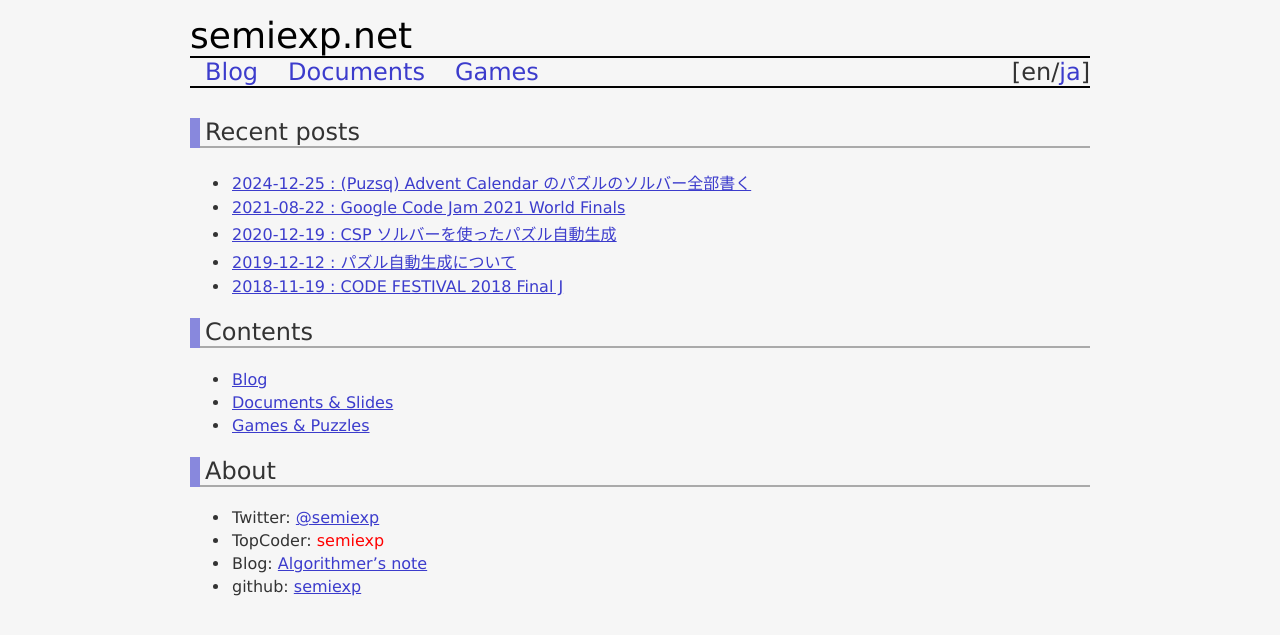
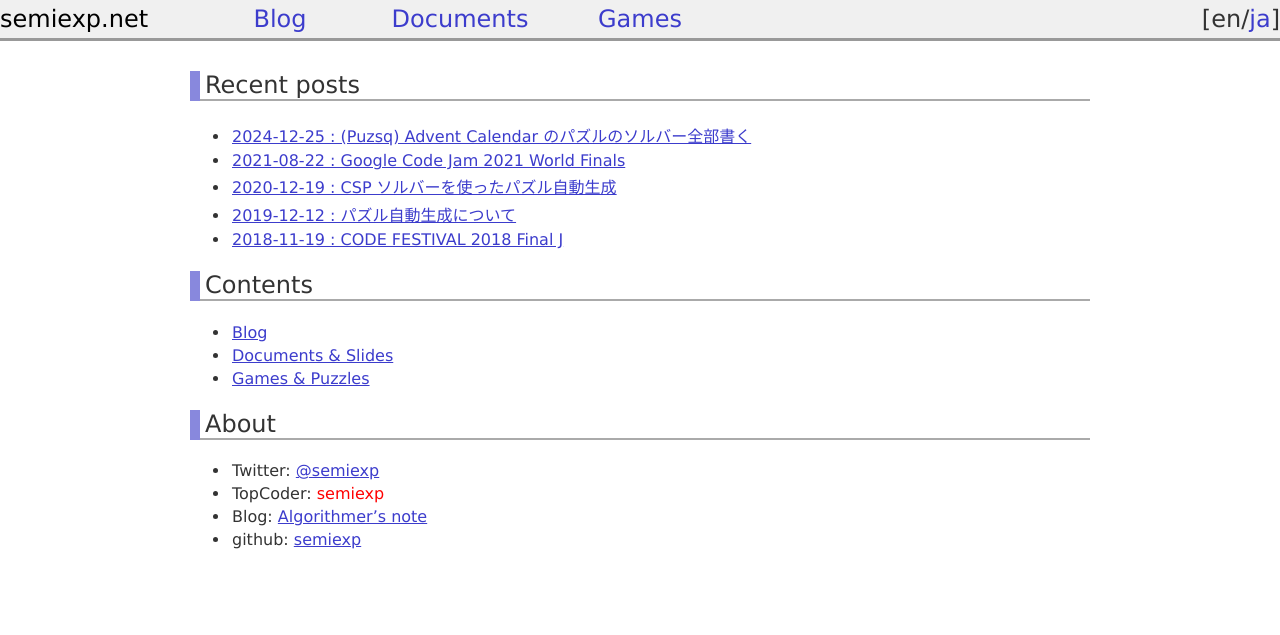
Before and after one commit to semiexp/semiexp.github.io, a Jekyll site: the page built from index.md, in a window 1280 px wide. Shown: the top 635 px of the page. Built offline with Jekyll 4.4.1, drawn with Linux system fonts in a browser that asks for light colours.

Commit message:
modify header

```diff
--- a/_layouts/default.html
+++ b/_layouts/default.html
@@ -6,19 +6,19 @@
     <link rel="stylesheet" href="{{relative}}css/default.css" type="text/css">
 </head>
 <body>
-    <div id="wrapper">
     <div id="header">
         <div id="title"><a href="{{relative}}index.html">semiexp.net</a></div>
         <div id="topmenu">
             <div id="menu_entry"><a href="{{relative}}blog/index.html">Blog</a></div>
             <div id="menu_entry"><a href="{{relative}}docs/index.html">Documents</a></div>
             <div id="menu_entry"><a href="{{relative}}games/index.html">Games</a></div>
+        </div>
         <div id="menu_lang">
             [en/{%if page.ja_version != null %}<a href="{{ page.ja_version }}">ja</a>{%else%}ja{%endif%}]
         </div>
     </div>
-        </div>
 
+    <div id="wrapper">
         <div id="content">
             {%if page.group != "home" %}<h1> {{ page.title }} </h1>{%endif%}
 {{ content }}
--- a/_layouts/default_ja.html
+++ b/_layouts/default_ja.html
@@ -6,19 +6,19 @@
     <link rel="stylesheet" href="{{relative}}css/default.css" type="text/css">
 </head>
 <body>
-    <div id="wrapper">
     <div id="header">
         <div id="title"><a href="{{relative}}index.html">semiexp.net</a></div>
         <div id="topmenu">
             <div id="menu_entry"><a href="{{relative}}blog/index_ja.html">Blog</a></div>
             <div id="menu_entry"><a href="{{relative}}docs/index_ja.html">Documents</a></div>
             <div id="menu_entry"><a href="{{relative}}games/index_ja.html">Games</a></div>
+        </div>
         <div id="menu_lang">
             [{%if page.en_version != null %}<a href="{{ page.en_version }}">en</a>{%else%}en{%endif%}/ja]
         </div>
     </div>
-        </div>
 
+    <div id="wrapper">
         <div id="content">
             {%if page.group != "home" %}<h1> {{ page.title }} </h1>{%endif%}
 {{ content }}
--- a/css/default.css
+++ b/css/default.css
@@ -1,12 +1,10 @@
 body {
     text-align: center;
-	background-color: #f6f6f6;
+	background-color: #ffffff;
     color: #333333;
-	margin-top: 5px;
-	margin-left: 20px;
-	margin-right: 20px;
-	padding: 10px;
 	font-family: Verdana, Roboto, 'Droid Sans', 'メイリオ', Meiryo, 'ＭＳ Ｐゴシック', 'ヒラギノ角ゴ Pro W3', 'Hiragino Kaku Gothic ProN', sans-serif;
+    width: 100%;
+    margin: 0;
 }
 
 h1 {
@@ -117,21 +115,25 @@ td{
 }
 
 #wrapper {
-    width: 900px;
+    max-width: 900px;
     text-align: left;
     background-color: #EEEEEE;
-    margin: 0 auto;
+    margin: 10px auto;
 }
 
 #header {
+    padding-top: 5px;
+    padding-bottom: 5px;
     width: 100%;
-    float: left;
-    padding-bottom: 10px;
+    font-size: 24px;
+    background-color: #f0f0f0;
+    border-bottom: #999999 3px solid;
+    display: flex;
 }
 
 #title {
-    font-size: 36px;
-    border-bottom: 2px solid black;
+    text-align: left;
+    flex: 1;
 }
 
 #title a {
@@ -153,16 +155,17 @@ td{
 }
 
 #topmenu {
-    font-size: 24px;
     overflow: auto;
     width: 100%;
-    border-bottom: 2px solid black;
+    max-width: 900px;
+    margin: 0 auto;
+    display: grid;
+    grid-template-columns: 1fr 1fr 1fr 1fr 1fr;
 }
 
 #menu_entry {
     margin-left: 15px;
     margin-right: 15px;
-    float: left;
     text-align: center;
 }
 
@@ -171,7 +174,9 @@ td{
 }
 
 #menu_lang {
-    float: right;
+    white-space: nowrap;
+    text-align: right;
+    flex: 1;
 }
 
 #menu_lang a {
```
Lines whose indentation alone changed are shown as unchanged.
